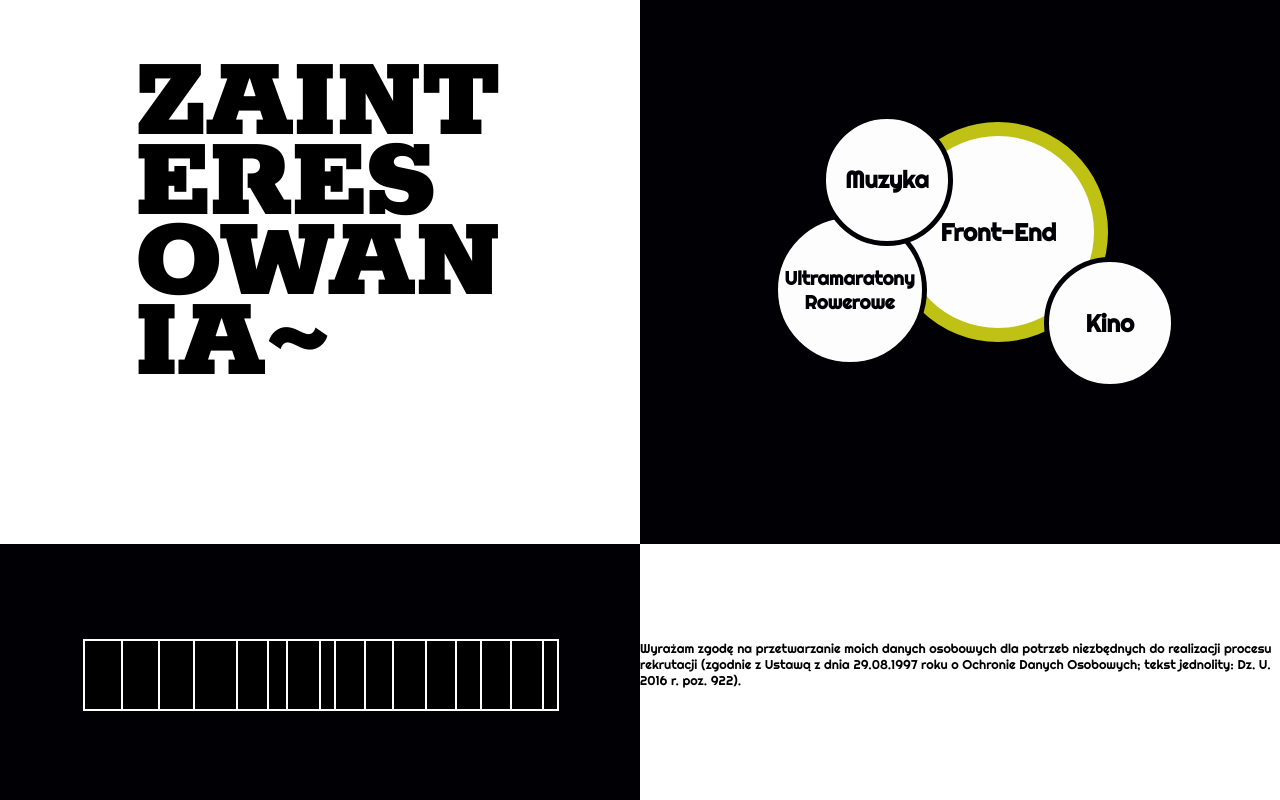
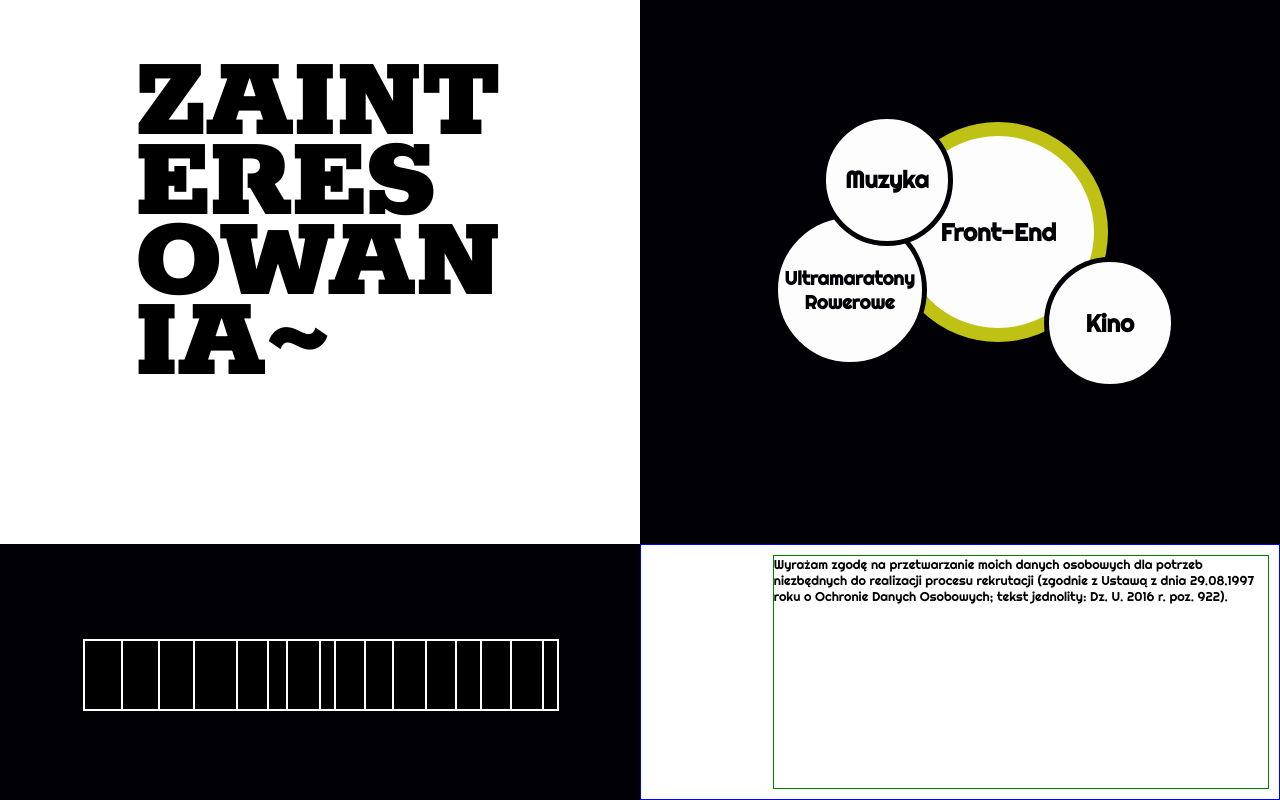
Before and after one commit to pawellicznerski/cv_pawel, a React (Create React App) app: page / in a window 1280 px wide. Shown: the part 3373-4173 px from the top of the page. Built offline with nearby package versions, Linux system fonts and the light colour scheme.

Commit message:
adding fliping footer

```diff
--- a/src/App.css
+++ b/src/App.css
@@ -1393,20 +1393,24 @@
       flex-wrap: wrap; } }
   .footer__section {
     width: 100%;
-    display: flex;
-    justify-content: center;
-    align-items: center;
-    min-height: 30vw;
-    padding-bottom: 15px; }
+    height: 30vw; }
+    @media (min-width: 220px) and (max-width: 360px) {
+      .footer__section {
+        height: 40vw; } }
     @media (min-width: 600px) {
       .footer__section {
         width: 50%;
-        min-height: 20vw; } }
+        height: 20vw; } }
     .footer__section__left {
       background-color: #000005;
       color: #000005;
       font-size: 2.4em;
-      line-height: 18px; }
+      line-height: 18px;
+      display: flex;
+      justify-content: center;
+      align-items: center;
+      padding-bottom: 15px;
+      flex-wrap: wrap; }
       @media (min-width: 220px) and (max-width: 360px) {
         .footer__section__left {
           font-size: 2em;
@@ -1488,7 +1492,88 @@
         .footer__section__left__word_letter_8::after {
           animation: flipLetter2 0.5s linear 2.6s forwards; }
     .footer__section__right {
-      font-size: 0.8em; }
+      border: 1px solid blue;
+      display: flex;
+      justify-content: center;
+      padding: 10px; }
+      .footer__section__right__tick-box {
+        width: 15vw;
+        height: 15vw;
+        margin: 10px 15px 5px 5px;
+        position: relative;
+        overflow: hidden;
+        background-color: transparent;
+        border: 0; }
+        .footer__section__right__tick-box__tick {
+          height: 10vw;
+          width: 5vw;
+          margin: 2vw 0 0 5vw;
+          transform: rotate(35deg);
+          animation: borderAni .2s linear 4.7s forwards; }
+
+@keyframes borderAni {
+  0% {
+    border-bottom: 0 solid #000005;
+    border-right: 0 solid #000005; }
+  100% {
+    border-bottom: 8px solid #000005;
+    border-right: 8px solid #000005; } }
+        .footer__section__right__tick-box__border {
+          content: "";
+          position: absolute;
+          background-color: #bfc215; }
+        .footer__section__right__tick-box__border_1 {
+          top: 0;
+          left: 0;
+          width: 0;
+          height: 6px;
+          animation: Line1 .2s linear 3.7s forwards; }
+
+@keyframes Line1 {
+  0% {
+    width: 0; }
+  100% {
+    width: 15vw; } }
+        .footer__section__right__tick-box__border_2 {
+          top: 0;
+          right: 0;
+          width: 6px;
+          height: 0;
+          animation: Line2 .2s linear 3.9s forwards; }
+
+@keyframes Line2 {
+  0% {
+    height: 0; }
+  100% {
+    height: 15vw; } }
+        .footer__section__right__tick-box__border_3 {
+          bottom: 0;
+          right: 0;
+          width: 0;
+          height: 6px;
+          animation: Line3 .2s linear 4.1s forwards; }
+
+@keyframes Line3 {
+  0% {
+    width: 0; }
+  100% {
+    width: 15vw; } }
+        .footer__section__right__tick-box__border_4 {
+          bottom: 0;
+          left: 0;
+          width: 6px;
+          height: 0;
+          animation: Line4 .2s linear 4.3s forwards; }
+
+@keyframes Line4 {
+  0% {
+    height: 0; }
+  100% {
+    height: 15vw; } }
+      .footer__section__right__text {
+        font-size: 0.8em;
+        border: 1px solid green;
+        width: 73vw; }
 
 .page {
   font-family: 'Righteous', cursive; }
--- a/src/components/cv-page/footer/_footer.scss
+++ b/src/components/cv-page/footer/_footer.scss
@@ -28,21 +28,24 @@
   };
   &__section{
     width: 100%;
-    display: flex;
-    justify-content: center;
-    align-items: center;
-    // flex-wrap: wrap;
-    min-height: 30vw;
-    padding-bottom: 15px;
+    height: 30vw;
+    @include iphone{
+      height: 40vw;
+    };
     @include mobile{
       width: 50%;
-      min-height: 20vw;
+      height: 20vw;
     };
     &__left{
       background-color: $color__primary_black;
       color: $color__primary_black;
       font-size: 2.4em;
       line-height: 18px;
+      display: flex;
+      justify-content: center;
+      align-items: center;
+      padding-bottom: 15px;
+      flex-wrap: wrap;
       @include iphone{
         font-size: 2em;
         line-height: 14px;
@@ -106,7 +109,116 @@
       }
     }
     &__right{
-      font-size: 0.8em;
-    }
-  }
+      border: 1px solid blue;
+      display: flex;
+      // flex-wrap: wrap;
+      justify-content: center;
+      padding:10px;
+      &__tick-box{
+        // border:3px solid red;
+        width: 15vw;
+        height: 15vw;
+        margin: 10px 15px 5px 5px;
+        position: relative;
+        overflow: hidden;
+        background-color: rgba(0,0,0,0);
+        border: 0;
+        &__tick{
+          height: 10vw;
+          width: 5vw;
+          margin: 2vw 0 0 5vw;
+          transform: rotate(35deg);
+          // border-bottom: 8px solid $color__primary_black;
+          // border-right: 8px solid $color__primary_black;
+          animation: borderAni .2s linear 4.7s forwards;
+          @keyframes borderAni{
+            0%{
+              border-bottom: 0 solid $color__primary_black;
+              border-right: 0 solid $color__primary_black;
+            }
+            100%{
+              border-bottom: 8px solid $color__primary_black;
+              border-right: 8px solid $color__primary_black;
+            }
+          }
+        }
+        &__border{
+          content:"";
+          position: absolute;
+          background-color: $color__primary_olive;
+        }
+        &__border_1{
+          top:0;
+          left:0;
+          width: 0;
+          height: 6px;
+          // @include tickAni(1,1.2s,0,0,15vw,4px);
+          animation: Line1 .2s linear 3.7s forwards;
+          @keyframes Line1{
+            0%{
+              width: 0;
+            }
+            100%{
+              width: 15vw;
+            }
+          }
+        }//1
+        &__border_2{
+          top:0;
+          right:0;
+          width: 6px;
+          height: 0;
+          animation: Line2 .2s linear 3.9s forwards;
+          // @include tickAni(2,1.4s,0,0,4px,15vw);
+          @keyframes Line2{
+            0%{
+              height: 0;
+            }
+            100%{
+              height: 15vw;
+            }
+          }
+        }//2
+        &__border_3{
+          bottom:0;
+          right:0;
+          width: 0;
+          height: 6px;
+          animation: Line3 .2s linear 4.1s forwards;
+          // @include tickAni(3,1.6s,0,100%,15vw,4px);
+          @keyframes Line3{
+            0%{
+              width: 0;
+            }
+            100%{
+              width: 15vw;
+            }
+          }
+        }//3
+        &__border_4{
+          bottom:0;
+          left:0;
+          width: 6px;
+          height: 0;
+          animation: Line4 .2s linear 4.3s forwards;
+          // @include tickAni(4,1.8s,100%,0,4px,15vw);
+          @keyframes Line4{
+            0%{
+              height: 0;
+            }
+            100%{
+              height: 15vw;
+            }
+          }
+        }//4
+      }//tick-box
+
+      &__text{
+        // min-width: 270px;
+        font-size: 0.8em;
+        border: 1px solid green;
+        width: 73vw;
+      }
+    }//footer section right
+  }//footer section for the two parts
 }
--- a/src/components/cv-page/footer/footer.js
+++ b/src/components/cv-page/footer/footer.js
@@ -25,6 +25,7 @@ class AniLetter extends Component{
         this.setState({
           isAnimated:true,
           });
+      this.props.animateTick().bind(this);
       window.removeEventListener('scroll', this.handleScroll);
           console.log(this.state.isAnimated);
       }
@@ -43,11 +44,23 @@ class AniLetter extends Component{
 }
 
 export default class Footer extends Component {
+  constructor(props){
+    super(props);
+    this.state={
+      isAnimated:false,
+    }
+  }
+
+  animateTick(){
+    this.setState({
+      isAnimated:true,
+    })
+  }
   render() {
     return (
       <div className="footer">
         <div className="footer__section footer__section__left">
-          <AniLetter time="4" letter="&copy;"/>
+          <AniLetter animateTick={this.animateTick.bind(this)} time="4" letter="&copy;"/>
           <AniLetter time="1" letter="P"/>
           <AniLetter time="7" letter="a"/>
           <AniLetter time="5" letter="w"/>
@@ -64,9 +77,26 @@ export default class Footer extends Component {
           <AniLetter time="2" letter="k"/>
           <AniLetter time="1" letter="i"/>
         </div>
-        <p className="footer__section footer__section__right">
-          Wyrażam zgodę na przetwarzanie moich danych osobowych dla potrzeb niezbędnych do realizacji procesu rekrutacji (zgodnie z Ustawą z dnia 29.08.1997 roku o Ochronie Danych Osobowych; tekst jednolity: Dz. U. 2016 r. poz. 922).
-        </p>
+        <div className="footer__section footer__section__right">
+          <div className="footer__section__right__tick-box">
+            <span
+              className={this.state.isAnimated?`footer__section__right__tick-box__border footer__section__right__tick-box__border_1`:"footer__section__right__tick-box__border"}
+            ></span>
+            <span
+              className={this.state.isAnimated?`footer__section__right__tick-box__border footer__section__right__tick-box__border_2`:"footer__section__right__tick-box__border"}
+            ></span>
+            <span
+              className={this.state.isAnimated?`footer__section__right__tick-box__border footer__section__right__tick-box__border_3`:"footer__section__right__tick-box__border"}
+            ></span>
+            <span
+              className={this.state.isAnimated?`footer__section__right__tick-box__border footer__section__right__tick-box__border_4`:"footer__section__right__tick-box__border"}
+            ></span>
+            <div className={this.state.isAnimated?"footer__section__right__tick-box__tick":""}></div>
+          </div>
+          <p className="footer__section__right__text">
+            Wyrażam zgodę na przetwarzanie moich danych osobowych dla potrzeb niezbędnych do realizacji procesu rekrutacji (zgodnie z Ustawą z dnia 29.08.1997 roku o Ochronie Danych Osobowych; tekst jednolity: Dz. U. 2016 r. poz. 922).
+          </p>
+        </div>
       </div>
     );
   }
```
